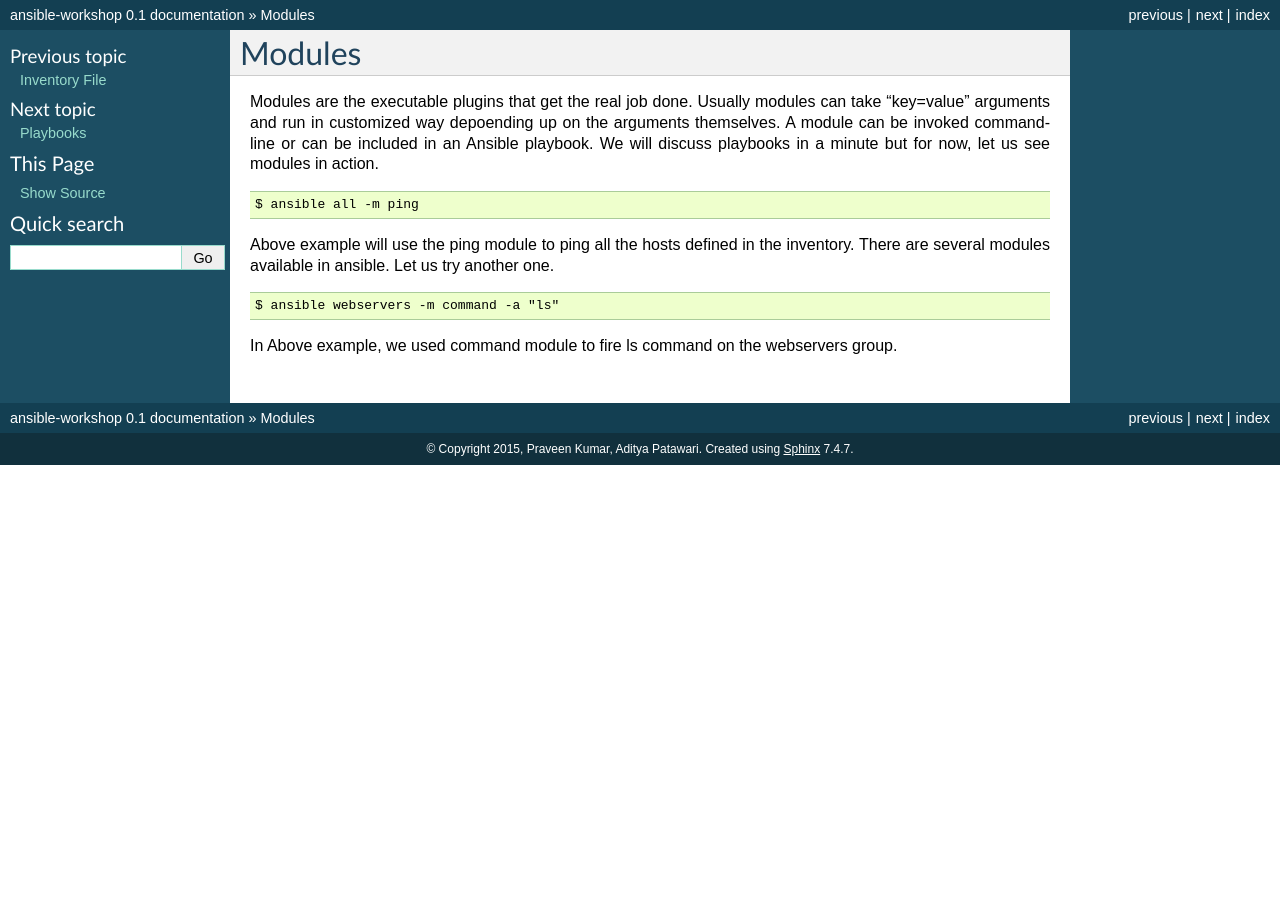
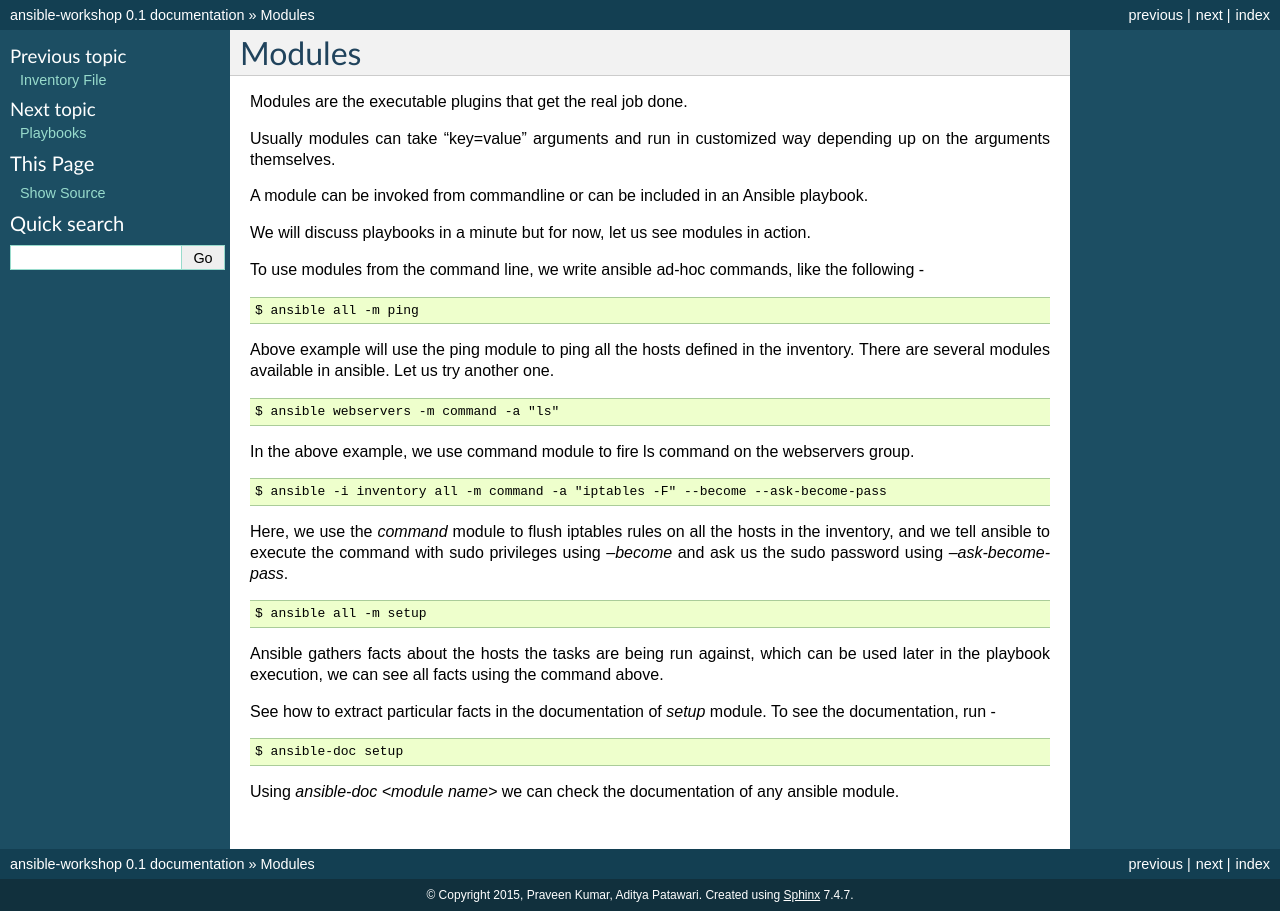
Before and after one commit to adimania/workshop-ansible, a Sphinx documentation site: the page built from docs/modules.rst, in a window 1280 px wide. Built offline with Sphinx 7.4.7, drawn with Linux system fonts in a browser that asks for light colours.

Commit message:
add adhoc commands, update modules

```diff
--- a/docs/modules.rst
+++ b/docs/modules.rst
@@ -2,9 +2,14 @@ Modules
 =======
 
 Modules are the executable plugins that get the real job done.
-Usually modules can take "key=value" arguments and run in customized way depoending up on the arguments themselves.
-A module can be invoked commandline or can be included in an Ansible playbook.
+
+Usually modules can take "key=value" arguments and run in customized way depending up on the arguments themselves.
+
+A module can be invoked from commandline or can be included in an Ansible playbook.
+
 We will discuss playbooks in a minute but for now, let us see modules in action.
+
+To use modules from the command line, we write ansible ad-hoc commands, like the following -
 
 .. code-block:: none
 
@@ -16,4 +21,25 @@ Above example will use the ping module to ping all the hosts defined in the inve
 
   $ ansible webservers -m command -a "ls"
 
-In Above example, we used command module to fire ls command on the webservers group.
+In the above example, we use command module to fire ls command on the webservers group.
+
+.. code-block:: none
+
+  $ ansible -i inventory all -m command -a "iptables -F" --become --ask-become-pass
+
+Here, we use the `command` module to flush iptables rules on all the hosts in the inventory, and we tell ansible to execute the command with sudo privileges using `--become` and ask us the sudo password using `--ask-become-pass`.
+
+
+.. code-block:: none
+
+  $ ansible all -m setup
+
+Ansible gathers facts about the hosts the tasks are being run against, which can be used later in the playbook execution, we can see all facts using the command above.
+
+See how to extract particular facts in the documentation of `setup` module. To see the documentation, run -
+
+.. code-block:: none
+
+  $ ansible-doc setup
+
+Using `ansible-doc <module name>` we can check the documentation of any ansible module.
```
